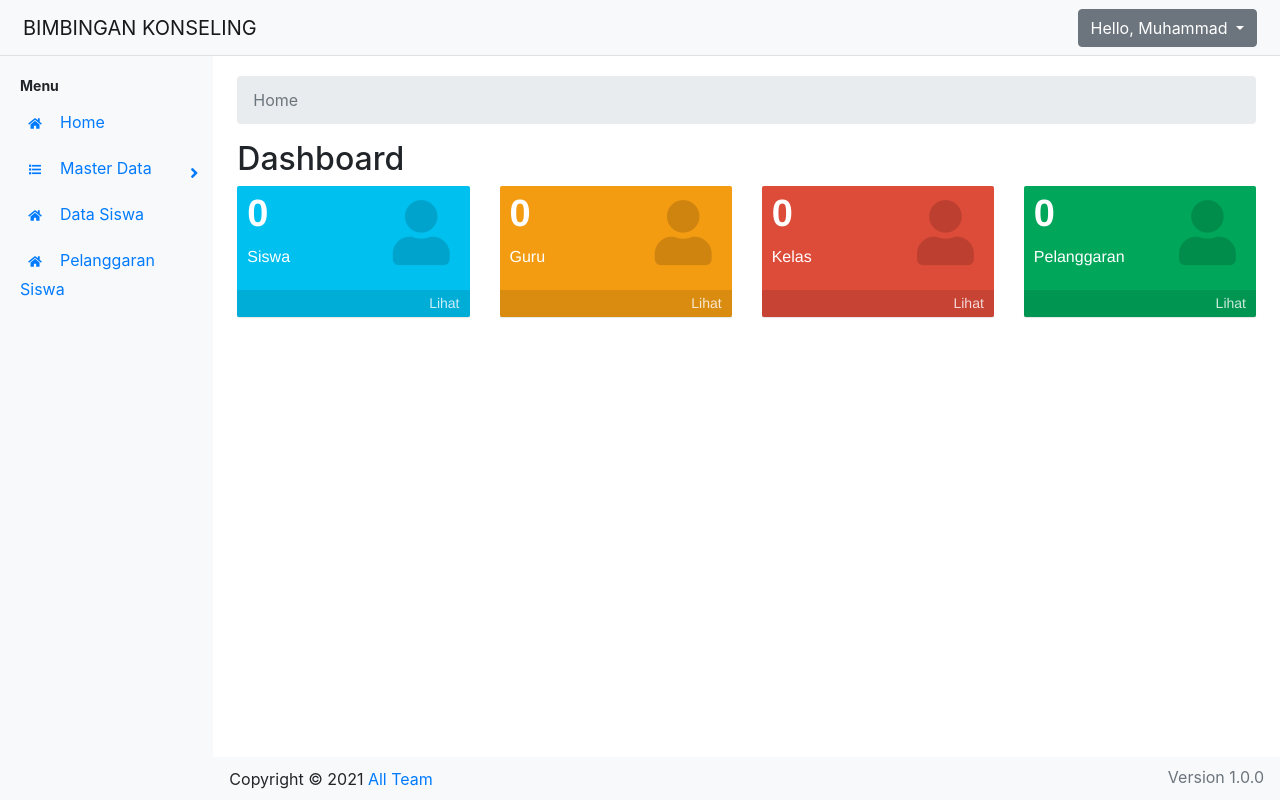
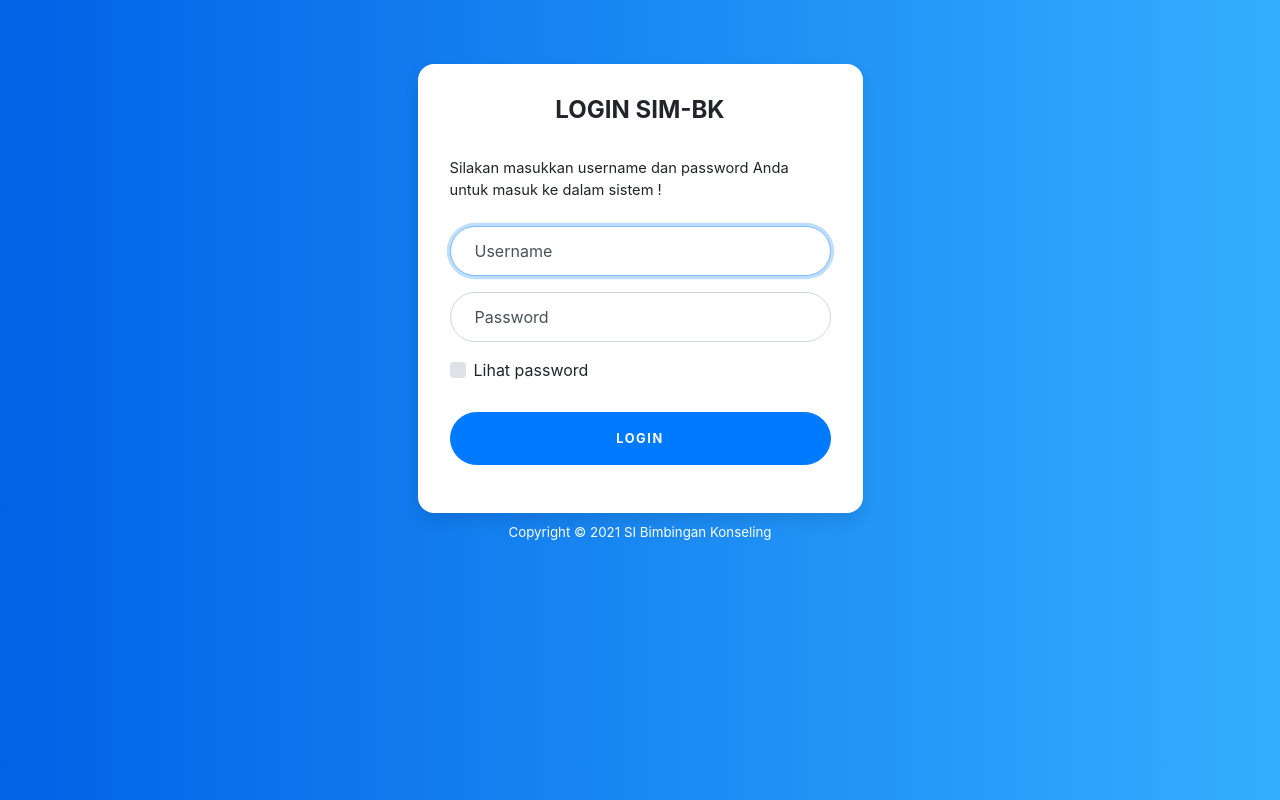
Before and after one commit to abdulmasjit/07095-07096-07171_TA_SI-BK, a PHP site: page /SIM-BK/ in a window 1280 px wide. Run offline with PHP 8.4, Linux system fonts and the light colour scheme; some libraries are stand-ins or nearby versions.

Commit message:
Update Auth Login

```diff
--- a/app/Config/Flasher.php
+++ b/app/Config/Flasher.php
@@ -13,7 +13,7 @@ Class Flasher {
     {
         if(isset($_SESSION['flash'])){
             echo '<div class="alert alert-'. $_SESSION['flash']['tipe'] .' alert-dismissible fade show" role="alert">
-                <strong>'. $_SESSION['flash']['aksi'] .'!</strong> '. $_SESSION['flash']['pesan'] .'.
+                <strong>'. $_SESSION['flash']['aksi'] .'</strong> '. $_SESSION['flash']['pesan'] .'.
                 <button type="button" class="close" data-dismiss="alert" aria-label="Close">
                 <span aria-hidden="true">&times;</span>
                 </button>
--- /dev/null
+++ b/app/Controllers/AuthController.php
@@ -0,0 +1,35 @@
+<?php
+class AuthController extends Controller{
+
+    public function __construct()
+    {
+        $this->authModel = $this->model('AuthModel');
+    }
+
+    public function index()
+    {
+        $data['title'] = 'Login';
+        $this->view('auth/index', $data);
+    }
+
+    public function login()
+    {
+        $username = $_POST['username'];
+        $password = $_POST['password'];
+        $data = $this->authModel->checkAuth($username, $password);
+        if($data){
+            $_SESSION['role'] = data['role'];
+            $_SESSION['user'] = $data;
+            header('location:'. SITE_URL .'/home');
+        }else{
+            Flasher::setFlash('Login gagal username atau password salah', 'Maaf!', 'danger');
+            header('location:'. SITE_URL .'/');
+        }
+    }
+
+    public function logout()
+    {
+        session_destroy();
+        header('location:'. SITE_URL .'/');
+    }
+}
--- /dev/null
+++ b/app/Models/AuthModel.php
@@ -0,0 +1,24 @@
+<?php
+class AuthModel extends Model {
+    /**
+     * Keterangan Hak Akses / Role
+     * HA01 = Admin
+     * HA02 = Guru
+     * HA03 = Siswa
+     */
+    public function checkAuth($username, $password)
+    {
+        $sql = "
+            SELECT * FROM (
+                SELECT username, nama AS nama, password, 'HA01' AS role FROM admin
+                UNION ALL
+                SELECT nip, nama_guru AS nama, password, 'HA02' AS role FROM guru
+                UNION ALL
+                SELECT nis, nama_siswa AS nama, password, 'HA03' AS role FROM siswa
+            )x
+            WHERE x.username = '$username' AND x.password = MD5('$password')
+        ";
+        $query = $this->db->query($sql);
+        return $query->fetch_assoc();
+    }
+}
--- a/app/Views/auth/index.php
+++ b/app/Views/auth/index.php
@@ -0,0 +1,50 @@
+<html lang="en">
+<head>
+    <meta charset="UTF-8">
+    <meta http-equiv="X-UA-Compatible" content="IE=edge">
+    <meta name="viewport" content="width=device-width, initial-scale=1.0">
+    <link rel="stylesheet" href="<?= BASE_URL; ?>assets/css/bootstrap.min.css">
+    <link rel="stylesheet" href="<?= BASE_URL; ?>assets/css/login.css">
+    <title>Login</title>
+</head>
+<body>
+    <div class="container">
+        <div class="row">
+        <div class="col-sm-9 col-md-7 col-lg-5 mx-auto">
+            <div class="card card-signin">
+            <div class="card-body">
+                <h5 class="card-title text-center"><b>LOGIN SIM-BK</b></h5>
+                <!-- Pesan -->
+                <?php Flasher::flashMessage(); ?>
+                <!-- End Pesan -->
+                <p style="font-size:11pt; margin-bottom:25px;">Silakan masukkan username dan password Anda untuk masuk ke dalam sistem ! </p>
+                <form class="form-signin" action="<?= SITE_URL; ?>/auth/login" method="POST">
+                <div class="form-label-group">
+                    <input type="text" id="username" name="username" class="form-control" placeholder="Username" required autofocus>
+                    <label for="username">Username</label>
+                </div>
+                <div class="form-label-group">
+                    <input type="password" id="password" name="password" class="form-control" placeholder="Password" required>
+                    <label for="password">Password</label>
+                </div>
+                <div class="custom-control custom-checkbox mb-3">
+                    <input type="checkbox" class="custom-control-input" id="customCheck1">
+                    <label class="custom-control-label" for="customCheck1">Lihat password</label>
+                </div>
+                <div style="margin-top:30px;">
+                    <button class="btn btn-lg btn-primary btn-block text-uppercase" type="submit">Login</button>
+                </div>
+                </form>
+            </div>
+            </div>
+            <div style="text-align:center; margin-bottom:10px;">
+                <span style="color:white; font-size:10pt;">Copyright © 2021 SI Bimbingan Konseling</span>
+            </div>
+        </div>
+        </div>
+    </div>
+    <script src="<?= BASE_URL; ?>assets/js/jquery-3.6.0.min.js"></script>
+    <script src="<?= BASE_URL; ?>assets/js/popper.min.js"></script>
+    <script src="<?= BASE_URL; ?>assets/js/bootstrap.min.js"></script>
+</body>
+</html>
--- a/app/Views/dashboard/index.php
+++ b/app/Views/dashboard/index.php
@@ -1,9 +1,9 @@
-<nav aria-label="breadcrumb">
+<!-- <nav aria-label="breadcrumb">
     <ol class="breadcrumb">
         <li class="breadcrumb-item active" aria-current="page">Home</li>
     </ol>
-</nav>
-<h1 class="h2">Dashboard</h1>
+</nav> -->
+<h4>Dashboard</h4>
 <div class="row">
   <div class="col-md-3 col-sm-6 col-xs-12 col-lg-3">
     <div class="small-box bg-blue">
@@ -12,7 +12,7 @@
         <p>Siswa</p>
       </div>
       <div class="icon d-icons">
-        <i class="fa fa-user"></i>
+        <i class="fa fa-users"></i>
       </div>
       <a href="javascript:void(0)" @click="visitor"  class="small-box-footer">Lihat</a>
     </div>
@@ -24,7 +24,7 @@
         <p>Guru</p>
       </div>
       <div class="icon d-icons">
-        <i class="fa fa-user"></i>
+        <i class="fa fa-address-card"></i>
       </div>
       <a href="javascript:void(0)" @click="visitor"  class="small-box-footer">Lihat</a>
     </div>
@@ -36,7 +36,7 @@
         <p>Kelas</p>
       </div>
       <div class="icon d-icons">
-        <i class="fa fa-user"></i>
+        <i class="fa fa-university"></i>
       </div>
       <a href="javascript:void(0)" @click="visitor"  class="small-box-footer">Lihat</a>
     </div>
@@ -48,7 +48,7 @@
         <p>Pelanggaran</p>
       </div>
       <div class="icon d-icons">
-        <i class="fa fa-user"></i>
+        <i class="fa fa-edit"></i>
       </div>
       <a href="javascript:void(0)" @click="visitor"  class="small-box-footer">Lihat</a>
     </div>
--- a/app/Views/layout/footer.php
+++ b/app/Views/layout/footer.php
@@ -1,4 +1,4 @@
-<footer style="position:absolute; right:0; left:0; bottom:0; padding: 10px 0px 3px 16px; margin-top:10px;" class="bg-light d-flex justify-content-between">
+<footer style="position:absolute; right:0; left:0; bottom:0; padding: 10px 0px 3px 16px; margin-top:10px; background-color: rgb(245, 245, 245); border-top: 1px solid #d8dbe0;" class="d-flex justify-content-between">
   <span>Copyright © 2021 <a href="javascript:;">All Team</a></span>
   <ul class="nav" style="margin-top:-10px;">
     <li class="nav-item">
--- a/app/Views/layout/header.php
+++ b/app/Views/layout/header.php
@@ -1,6 +1,7 @@
-<nav class="navbar navbar-light bg-light p-2">
+<nav class="navbar navbar-light p-2" style="background: linear-gradient(to right, #3a95d2, #00d2ff);">
+<!-- <nav class="navbar navbar-light p-2" style="background-color: rgb(11, 102, 139); box-shadow: 0px 2px 4px -1px rgb(0 0 0 / 20%), 0px 4px 5px 0px rgb(0 0 0 / 14%), 0px 1px 10px 0px rgb(0 0 0 / 12%);"> -->
     <div class="d-flex col-12 col-md-3 col-lg-2 mb-2 mb-lg-0 flex-wrap flex-md-nowrap justify-content-between">
-        <a class="navbar-brand" href="#">BIMBINGAN KONSELING</a>
+        <a class="navbar-brand" href="<?= SITE_URL; ?>/home" style="color:#ffffff;">BIMBINGAN KONSELING</a>
         <button class="navbar-toggler d-md-none collapsed mb-3" type="button" data-toggle="collapse" data-target="#sidebar" aria-controls="sidebar" aria-expanded="false" aria-label="Toggle navigation">
             <span class="navbar-toggler-icon"></span>
         </button>
@@ -10,13 +11,13 @@
     </div>
     <div class="col-12 col-md-5 col-lg-8 d-flex align-items-center justify-content-md-end mt-3 mt-md-0">
         <div class="dropdown">
-        <button class="btn btn-secondary dropdown-toggle" type="button" id="dropdownMenuButton" data-toggle="dropdown" aria-expanded="false">
-          Hello, Muhammad
+        <button style="background:#ffffff;" class="btn dropdown-toggle" type="button" id="dropdownMenuButton" data-toggle="dropdown" aria-expanded="false">
+          Hello, <?= $_SESSION['user']['nama'] ?>
         </button>
         <ul class="dropdown-menu" aria-labelledby="dropdownMenuButton">
             <li><a class="dropdown-item" href="#">Profile</a></li>
             <li><a class="dropdown-item" href="#">Settings</a></li>
-            <li><a class="dropdown-item" href="#">Logout</a></li>
+            <li><a class="dropdown-item" href="<?= SITE_URL ?>/auth/logout">Logout</a></li>
         </ul>
       </div>
   </div>
--- a/app/Views/layout/sidebar.php
+++ b/app/Views/layout/sidebar.php
@@ -1,8 +1,8 @@
-<nav id="sidebar" class="sidebar-wrapper col-md-3 col-lg-2 d-md-block bg-light sidebar collapse">
+<nav id="sidebar" class="sidebar-wrapper col-md-3 col-lg-2 d-md-block sidebar collapse">
     <div class="sidebar-content">
         <div class="sidebar-menu">
             <ul>
-                <li class="header-menu"><span>Menu</span></li>
+                <li class="header-menu" style="color:#f7f7f7 !important;"><span>Menu</span></li>
                 <li><a href="<?= SITE_URL; ?>/home"><i class="fa fa-home"></i><span>Home</span></a></li>
                 <li class="sidebar-dropdown">
                     <a href="#"><i class="fa fa-list"></i><span>Master Data</span></a>
@@ -15,8 +15,8 @@
                         </ul>
                     </div>
                 </li>
-                <li><a href="#"><i class="fa fa-home"></i><span>Data Siswa</span></a></li>
-                <li><a href="#"><i class="fa fa-home"></i><span>Pelanggaran Siswa</span></a></li>
+                <li><a href="#"><i class="fa fa-users"></i><span>Data Siswa</span></a></li>
+                <li><a href="#"><i class="fa fa-copy"></i><span>Pelanggaran Siswa</span></a></li>
             </ul>
         </div>
     </div>
--- a/app/Views/layout/template.php
+++ b/app/Views/layout/template.php
@@ -18,7 +18,7 @@
     <!-- Main -->
     <div class="container-fluid">
       <div class="row">
-        <main class="col-md-9 ml-sm-auto col-lg-10 px-md-4" style="min-height:calc(100vh - 56px); padding:20px 0px 60px 0px;">
+        <main class="col-md-9 ml-sm-auto col-lg-10 px-md-4" style="min-height:calc(100vh - 56px); padding:20px 0px 60px 0px;background-color: #f4f4f4;">
           <?php include 'app/Views/'. $content; ?>
           <!-- Footer -->
           <?php require_once 'app/Views/layout/footer.php' ?>
--- /dev/null
+++ b/assets/css/login.css
@@ -0,0 +1,127 @@
+:root {
+  --input-padding-x: 1.5rem;
+  --input-padding-y: .75rem;
+}
+
+body {
+  background: #007bff;
+  background: linear-gradient(to right, #0062E6, #33AEFF);
+}
+
+.card-signin {
+  border: 0;
+  border-radius: 1rem;
+  box-shadow: 0 0.5rem 1rem 0 rgba(0, 0, 0, 0.1);
+  margin-top: 64px;
+  margin-bottom: 10px;
+}
+
+.card-signin .card-title {
+  margin-bottom: 2rem;
+  font-weight: 400;
+  font-size: 1.5rem;
+}
+
+.card-signin .card-body {
+  padding: 2rem;
+}
+
+.form-signin {
+  width: 100%;
+}
+
+.form-signin .btn {
+  font-size: 80%;
+  border-radius: 5rem;
+  letter-spacing: .1rem;
+  font-weight: bold;
+  padding: 1rem;
+  transition: all 0.2s;
+}
+
+.form-label-group {
+  position: relative;
+  margin-bottom: 1rem;
+}
+
+.form-label-group input {
+  height: auto;
+  border-radius: 2rem;
+}
+
+.form-label-group>input,
+.form-label-group>label {
+  padding: var(--input-padding-y) var(--input-padding-x);
+}
+
+.form-label-group>label {
+  position: absolute;
+  top: 0;
+  left: 0;
+  display: block;
+  width: 100%;
+  margin-bottom: 0;
+  /* Override default `<label>` margin */
+  line-height: 1.5;
+  color: #495057;
+  border: 1px solid transparent;
+  border-radius: .25rem;
+  transition: all .1s ease-in-out;
+}
+
+.form-label-group input::-webkit-input-placeholder {
+  color: transparent;
+}
+
+.form-label-group input:-ms-input-placeholder {
+  color: transparent;
+}
+
+.form-label-group input::-ms-input-placeholder {
+  color: transparent;
+}
+
+.form-label-group input::-moz-placeholder {
+  color: transparent;
+}
+
+.form-label-group input::placeholder {
+  color: transparent;
+}
+
+.form-label-group input:not(:placeholder-shown) {
+  padding-top: calc(var(--input-padding-y) + var(--input-padding-y) * (2 / 3));
+  padding-bottom: calc(var(--input-padding-y) / 3);
+}
+
+.form-label-group input:not(:placeholder-shown)~label {
+  padding-top: calc(var(--input-padding-y) / 3);
+  padding-bottom: calc(var(--input-padding-y) / 3);
+  font-size: 12px;
+  color: #777;
+}
+
+/* Fallback for Edge
+-------------------------------------------------- */
+
+@supports (-ms-ime-align: auto) {
+  .form-label-group>label {
+    display: none;
+  }
+  .form-label-group input::-ms-input-placeholder {
+    color: #777;
+  }
+}
+
+/* Fallback for IE
+-------------------------------------------------- */
+
+@media all and (-ms-high-contrast: none),
+(-ms-high-contrast: active) {
+  .form-label-group>label {
+    display: none;
+  }
+  .form-label-group input:-ms-input-placeholder {
+    color: #777;
+  }
+}
--- a/assets/css/main.css
+++ b/assets/css/main.css
@@ -1,3 +1,8 @@
+.c-header{
+  background: #2CA5DE;
+  color:white;
+}
+
 .sidebar {
   /* position: fixed; */
   top: 0;
@@ -13,6 +18,9 @@
   height: 100%;
   overflow-y: auto;
   position: fixed;
+  background:#343a40 !important;
+  color:white !important;
+  border-right: 1px solid #d8dbe0;
 }
 .navbar {
   box-shadow: inset 0 -1px 0 rgba(0, 0, 0, .1);
@@ -53,17 +61,21 @@
   padding: 15px 20px 5px 20px;
   display: inline-block;
 }
+/* ON */
 .sidebar-wrapper .sidebar-menu ul li a {
   display: inline-block;
   width: 100%;
   text-decoration: none;
   position: relative;
-  padding: 8px 30px 8px 20px;
+  padding: 8px 30px 8px 13px;
+  /* color:rgba(0, 0, 0, 0.87) !important; */
+  color:#f7f7f7 !important;
+  font-size: 11pt;
+  font-weight: 600;
 }
 /* ON */
 .sidebar-wrapper .sidebar-menu ul li a i {
   margin-right: 10px;
-  font-size: 12px;
   width: 30px;
   height: 30px;
   line-height: 30px;
@@ -226,5 +238,5 @@
   background-color: #dd4b39 !important;
 }
 .d-icons{
-  font-size:65px !important;
+  font-size:60px !important;
 }
--- a/index.php
+++ b/index.php
@@ -2,26 +2,25 @@
 if(!session_id()) {session_start();}
 
 require_once 'app/init.php';
+require_once "app/Controllers/AuthController.php";
 require_once "app/Controllers/HomeController.php";
 require_once "app/Controllers/KategoriController.php";
 
+// Auth
+Route::set('/auth/login', function(){
+  (new AuthController())->login();
+}, 'POST');
+Route::set('/auth/logout', function(){
+  (new AuthController())->logout();
+});
+
 // Home
 Route::set('/', function(){
-  (new HomeController())->index();
+  (new AuthController())->index();
 });
 Route::set('/home', function(){
   (new HomeController())->index();
 });
-
-// Example Post Data
-// Route::set('/home/post', function(){
-//   (new Home())->getPost();
-// }, 'POST');
-
-// Example Url With Params
-// Route::set('/home/{any}', function ($nama) {
-//   echo "nama $nama";
-// });
 
 // Master Kategori
 Route::set('/kategori', function(){
```
Also changed, not shown: app/Views/kategori/form_modal.php (deleted, +0 -25 lines), app/Views/kategori/index.php (+29 -4 lines).
